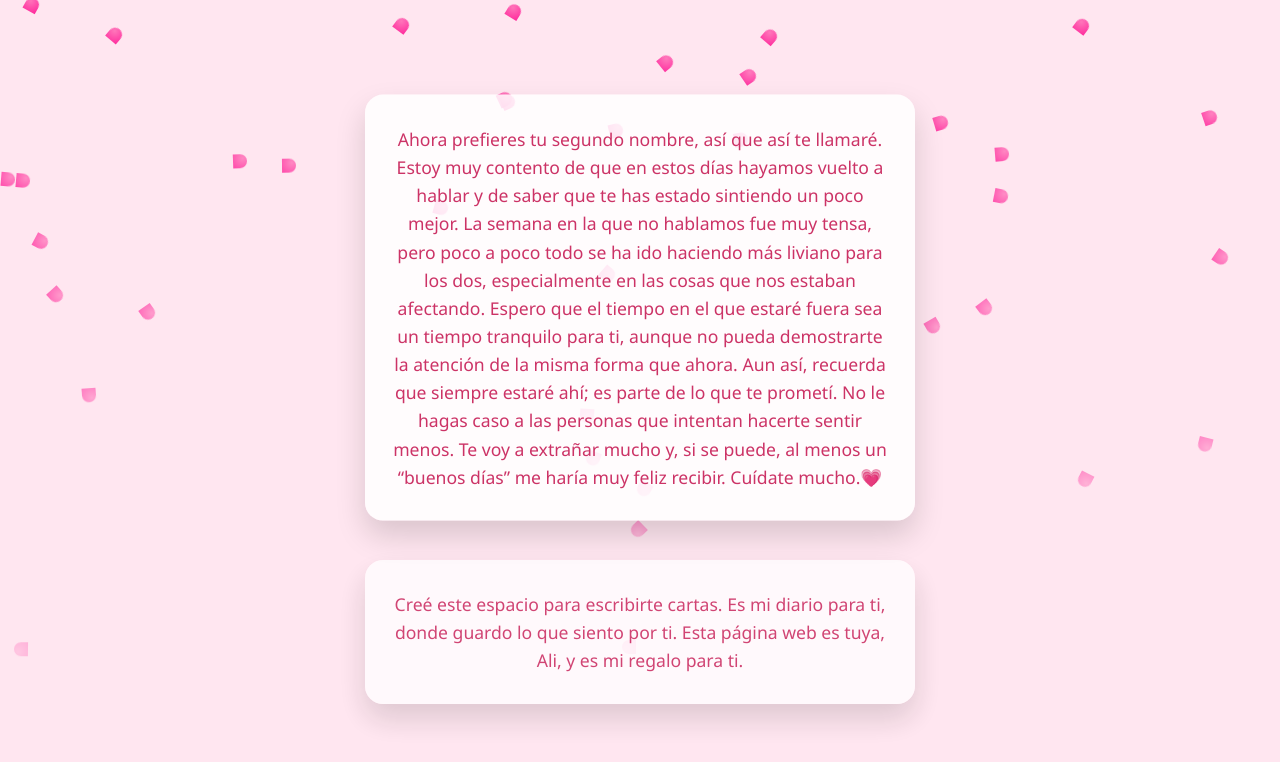
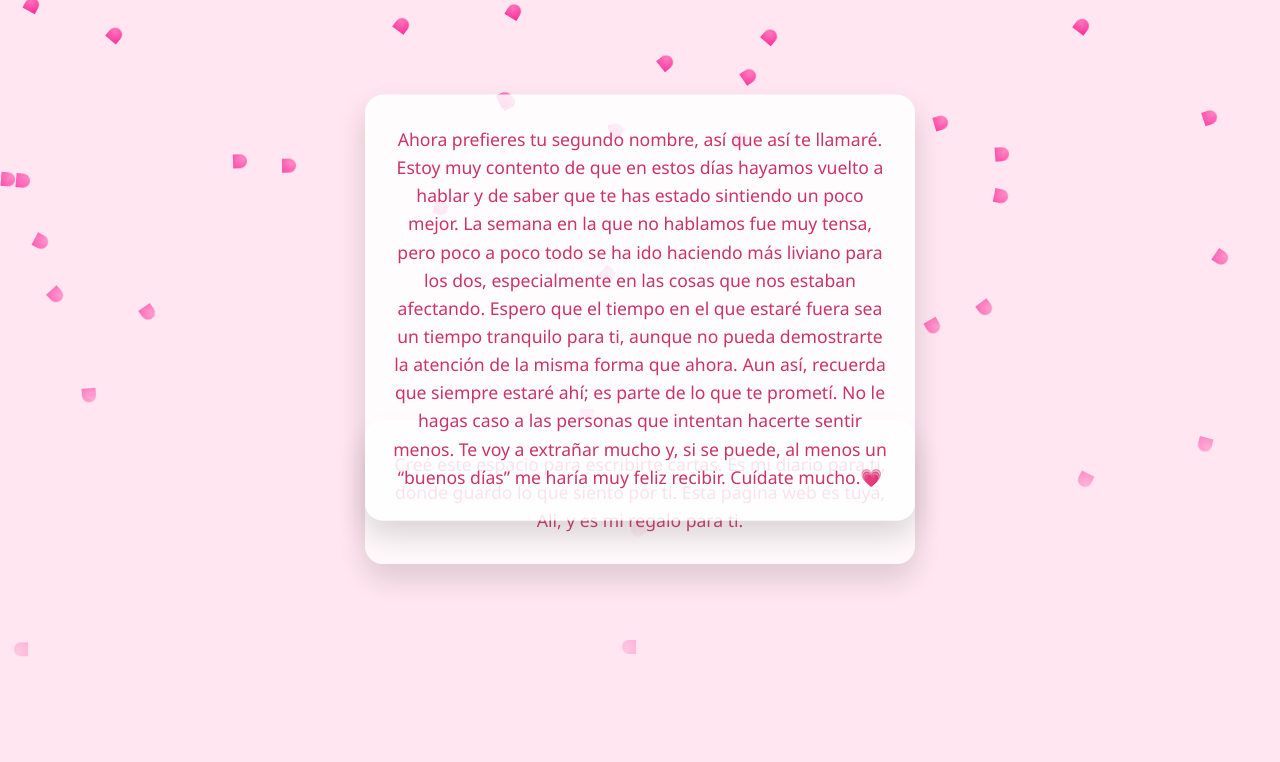
Before and after one commit to Kittkitty/Flores, a plain HTML site: page Carta.html in a window 1280 px wide. Drawn offline with Linux system fonts and the light colour scheme.

Commit message:
Update Carta.html

```diff
--- a/Carta.html
+++ b/Carta.html
@@ -14,7 +14,7 @@ html, body {
 body {
   background-color: #ffe6f0;
   font-family: 'Segoe UI', sans-serif;
-  overflow: hidden;
+  overflow: auto;
   text-align: center;
 }
 
@@ -85,16 +85,17 @@ body {
 
 /* Carta de arriba */
 .carta2 {
-  top: 12%;
+  top: clamp(80px, 12vh, 140px);
   z-index: 10;
 }
 
 /* Carta de abajo */
 .carta {
-  top: 70%;
+  top: clamp(320px, 60vh, 420px);
   z-index: 5;
   opacity: 0.9;
 }
+
 @media (max-width: 480px) {
   .carta2 {
     padding: 22px 18px;
@@ -123,6 +124,24 @@ body {
 .carta2 {
   animation: flotarSuave 6s ease-in-out infinite;
 }
+/* Scrollbar moderno (Chrome, Edge, Safari) */
+::-webkit-scrollbar {
+  width: 8px;
+}
+
+::-webkit-scrollbar-track {
+  background: transparent;
+}
+
+::-webkit-scrollbar-thumb {
+  background-color: rgba(204, 51, 102, 0.4);
+  border-radius: 10px;
+}
+
+::-webkit-scrollbar-thumb:hover {
+  background-color: rgba(204, 51, 102, 0.6);
+}
+
 
 
 
```
